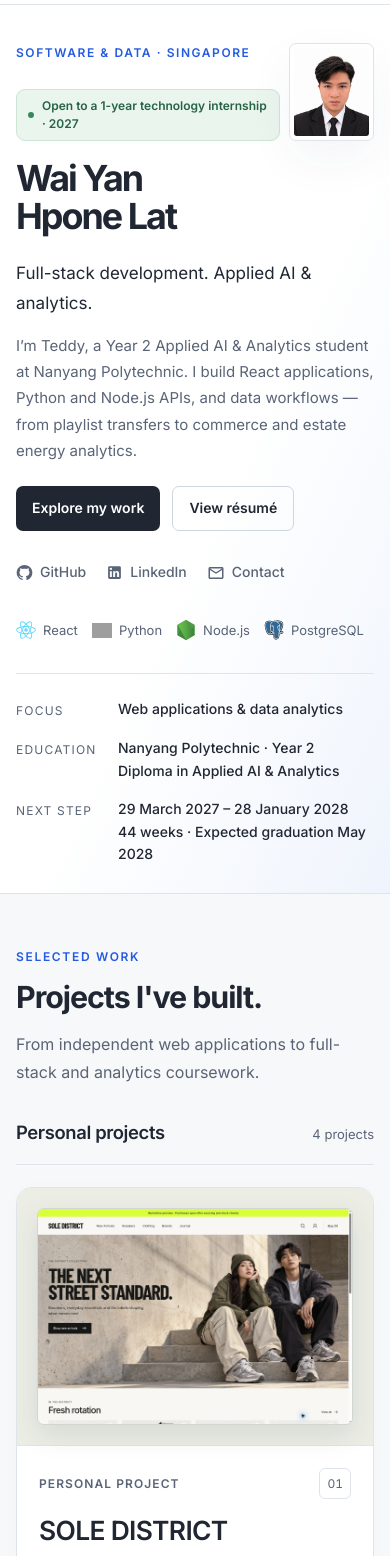
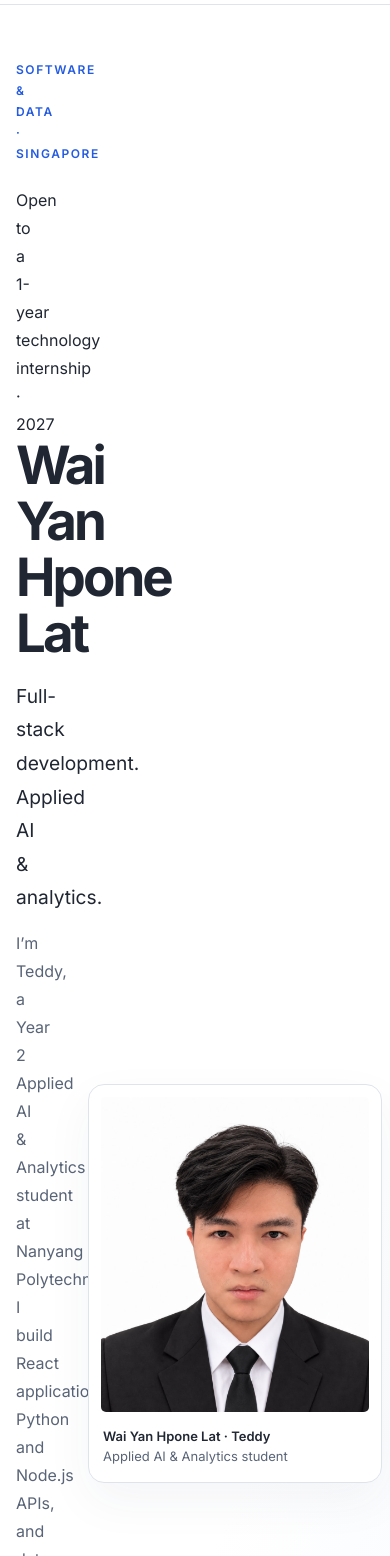
Before and after one commit to TeddyQyuon/TeddyQyuonPortfolio, a React (Vite) app: page / in a window 390 px wide. Shown: the part 52-1608 px from the top of the page. Built offline with nearby package versions, Linux system fonts and the light colour scheme; grey boxes are pictures that could not be loaded.

Commit message:
Remove unused CSS styles and media queries
Clean up styles for the removed portfolio panel.

```diff
--- a/src/index.css
+++ b/src/index.css
@@ -59,96 +59,3 @@ a:focus-visible, button:focus-visible { outline: 2px solid var(--blue); outline-
 .project-summary { color: var(--muted); margin-bottom: 18px !important; }
 .project-contribution { margin-bottom: 18px !important; font-size: .875rem !important; color: var(--muted); }
 .project-contribution strong { color: var(--ink); font-weight: 600; }
-.project-tech { display: flex; flex-wrap: wrap; gap: 10px 16px; padding-top: 18px; border-top: 1px solid var(--line); margin-bottom: 24px; }
-.project-tech-item { display: inline-flex; align-items: center; gap: 7px; font-size: .8125rem; font-weight: 500; color: var(--ink); padding: 6px 9px; background: #f6f8fb; border: 1px solid #e7ebf1; border-radius: 7px; }
-.project-actions { display: flex; align-items: center; flex-wrap: wrap; gap: 10px; margin-top: auto; }
-.project-note { font-size: .75rem !important; line-height: 1.6 !important; color: var(--muted); margin: 14px 0 0 !important; }
-.school-projects { display: grid; grid-template-columns: repeat(2, minmax(0, 1fr)); gap: 28px; }
-.project-card-school .project-body { padding: 28px; }
-.project-card-school .project-title { font-size: 1.4rem !important; }
-.about-grid { display: grid; grid-template-columns: minmax(0, .75fr) minmax(0, 1.25fr); gap: 70px; }
-.about-highlights { display: grid; grid-template-columns: repeat(3, minmax(0, 1fr)); gap: 36px; margin-top: 44px; padding-top: 32px; border-top: 1px solid var(--line); }
-.about-highlight { display: flex; gap: 14px; align-items: flex-start; }
-.about-highlight svg { color: var(--blue); flex-shrink: 0; margin-top: 3px; }
-.core-tools { display: grid; grid-template-columns: repeat(4, minmax(0, 1fr)); gap: 14px; padding: 4px 0 32px; border-bottom: 1px solid var(--line); margin-bottom: 36px; }
-.core-tool { display: inline-flex; align-items: center; gap: 12px; min-width: 0; overflow-wrap: anywhere; font-weight: 600; font-size: .9375rem; padding: 18px; border: 1px solid var(--line); border-radius: 10px; background: #f9fafc; }
-.skills-grid { display: grid; grid-template-columns: repeat(3, minmax(0, 1fr)); gap: 34px 42px; }
-.skill-category { min-width: 0; padding: 22px; border: 1px solid var(--line); border-radius: 12px; background: #fff; }
-.skill-heading { display: flex; gap: 10px; align-items: center; margin: 0 0 15px !important; font-size: .9375rem !important; }
-.skill-heading svg { font-size: 19px; color: var(--muted); }
-.skill-terms { display: flex; flex-wrap: wrap; gap: 10px 14px; }
-.skill-term { display: inline-flex; gap: 6px; align-items: center; color: var(--muted); font-size: .875rem; line-height: 1.6; max-width: 100%; }
-.skill-term span { overflow-wrap: anywhere; }
-.contact-surface { padding: 32px 0; border-top: 1px solid var(--line); border-bottom: 1px solid var(--line); }
-.resume-surface { padding: 28px; display: flex; gap: 22px; align-items: center; border: 1px solid var(--line); border-radius: 10px; background: white; }
-.footer-link { display: flex; align-items: center; min-height: 44px; color: #ccd4e1; text-decoration: none; font-size: .875rem; padding: 8px 0; }
-.footer-link:hover { color: white; }
-.technology-logo { object-fit: contain; flex-shrink: 0; }
-.technology-stripe, .technology-knime, .technology-spotify-web-api, .technology-mlflow { padding: 1px; }
-.availability { display: inline-flex; align-items: center; gap: 8px; padding: 7px 11px; margin-bottom: 20px; color: #276345; background: #eaf5ee; border: 1px solid #cce5d4; border-radius: 999px; font-size: .75rem; font-weight: 600; }
-.availability > span { width: 6px; height: 6px; background: #39875c; border-radius: 50%; flex-shrink: 0; }
-.hero-toolkit { display: flex; flex-wrap: wrap; align-items: center; gap: 16px; margin-top: 24px; }
-.hero-toolkit > span, .hackathon-tools > span { display: inline-flex; align-items: center; gap: 7px; color: var(--muted); font-size: .8125rem; }
-.project-number { font-variant-numeric: tabular-nums; border: 1px solid var(--line); border-radius: 6px; padding: 4px 7px; }
-.hackathon-work { display: flex; gap: 24px; padding: 30px; margin-bottom: 54px; background: #edf3fc; border: 1px solid #d2dff3; border-radius: 14px; }
-.hackathon-icon { display: grid; place-items: center; width: 48px; height: 48px; flex-shrink: 0; border-radius: 12px; background: #fff; color: var(--blue); }
-.hackathon-work .section-eyebrow { margin: 0 0 8px; }
-.hackathon-work h3 { font-size: 1.25rem; margin: 0 0 12px; letter-spacing: -.025em; }
-.hackathon-work p { color: var(--muted); font-size: .9375rem; line-height: 1.7; margin: 0 0 12px; max-width: 820px; }
-.hackathon-tools { display: flex; flex-wrap: wrap; gap: 16px; margin-top: 18px; }
-.hackathon-tools .prototype-label { color: #28538f; font-weight: 600; }
-@media (max-width: 899px) {
-  .section-shell { padding-top: 64px !important; padding-bottom: 64px !important; }
-  .hero-content { grid-template-columns: minmax(0, 1fr) 230px; gap: 36px; padding-top: 54px; }
-  .hero-name { font-size: 3.1rem !important; }
-  .project-body { padding: 26px; }
-  .project-cover-link { padding: 22px; }
-  .project-title { font-size: 1.5rem !important; }
-  .skills-grid { grid-template-columns: repeat(2, minmax(0, 1fr)); }
-  .about-grid { grid-template-columns: 1fr; gap: 0; }
-  .about-highlights { gap: 22px; }
-}
-@media (max-width: 599px) {
-  .section-shell { padding-top: 52px !important; padding-bottom: 52px !important; }
-  .section-heading { margin-bottom: 30px; }
-  .section-eyebrow { margin-bottom: 11px; }
-  .hero-content { display: block; padding: 38px 0 32px; }
-  .hero-kicker { padding-right: 104px; font-size: .75rem; line-height: 1.7; margin-bottom: 14px; }
-  .hero-name { font-size: clamp(1.875rem, 9.2vw, 2.75rem) !important; padding-right: 100px; margin-bottom: 24px !important; }
-  .hero-photo { position: absolute; top: 38px; right: 0; width: 85px; padding: 4px; border-radius: 7px; }
-  .hero-photo img { border-radius: 3px; }
-  .hero-photo figcaption { display: none; }
-  .hero-lead { font-size: 1.0625rem !important; }
-  .hero-intro { font-size: .9375rem !important; margin-bottom: 22px !important; }
-  .hero-socials { gap: 20px; margin-top: 20px; }
-  .hero-facts { grid-template-columns: 1fr; gap: 16px; padding: 24px 0 28px; }
-  .hero-fact { display: grid; grid-template-columns: 90px minmax(0, 1fr); gap: 12px; }
-  .hero-fact-label { padding-top: 2px; margin-bottom: 0; font-size: .75rem; }
-  .hero-fact-value { font-size: .875rem; }
-  .project-group-heading { margin-bottom: 22px; padding-bottom: 15px; }
-  .project-card-personal { grid-template-columns: 1fr; }
-  .project-cover-link { padding: 20px; border-right: 0; border-bottom: 1px solid var(--line); }
-  .project-cover { max-height: 250px; object-fit: contain; }
-  .project-body, .project-card-school .project-body { padding: 22px; }
-  .project-title { font-size: 1.65rem !important; }
-  .project-meta { margin-bottom: 14px; }
-  .project-actions { gap: 8px; }
-  .project-actions .MuiButton-root { padding-left: 12px; padding-right: 12px; }
-  .personal-projects { gap: 24px; margin-bottom: 44px; }
-  .school-projects { grid-template-columns: 1fr; gap: 24px; }
-  .about-highlights { grid-template-columns: 1fr; gap: 25px; margin-top: 28px; }
-  .core-tools { grid-template-columns: repeat(2, minmax(0, 1fr)); gap: 10px; padding-top: 5px; }
-  .core-tool { font-size: .875rem; padding: 14px 12px; gap: 10px; }
-  .availability { margin-top: 12px; margin-bottom: 18px; max-width: calc(100% - 94px); border-radius: 9px; line-height: 1.5; }
-  .hero-toolkit { gap: 14px; }
-  .hackathon-work { padding: 22px; gap: 14px; flex-direction: column; margin-bottom: 40px; }
-  .skills-grid { grid-template-columns: 1fr; gap: 26px; }
-  .skill-category { padding-bottom: 22px; }
-  .resume-surface { padding: 22px; align-items: flex-start; flex-direction: column; }
-}
-@media (prefers-reduced-motion: reduce) {
-  html { scroll-behavior: auto; }
-  *, *::before, *::after { animation: none !important; transition: none !important; scroll-behavior: auto !important; }
-}
-
-.technology-sas-viya, .technology-sas { width: 38px; }
```
